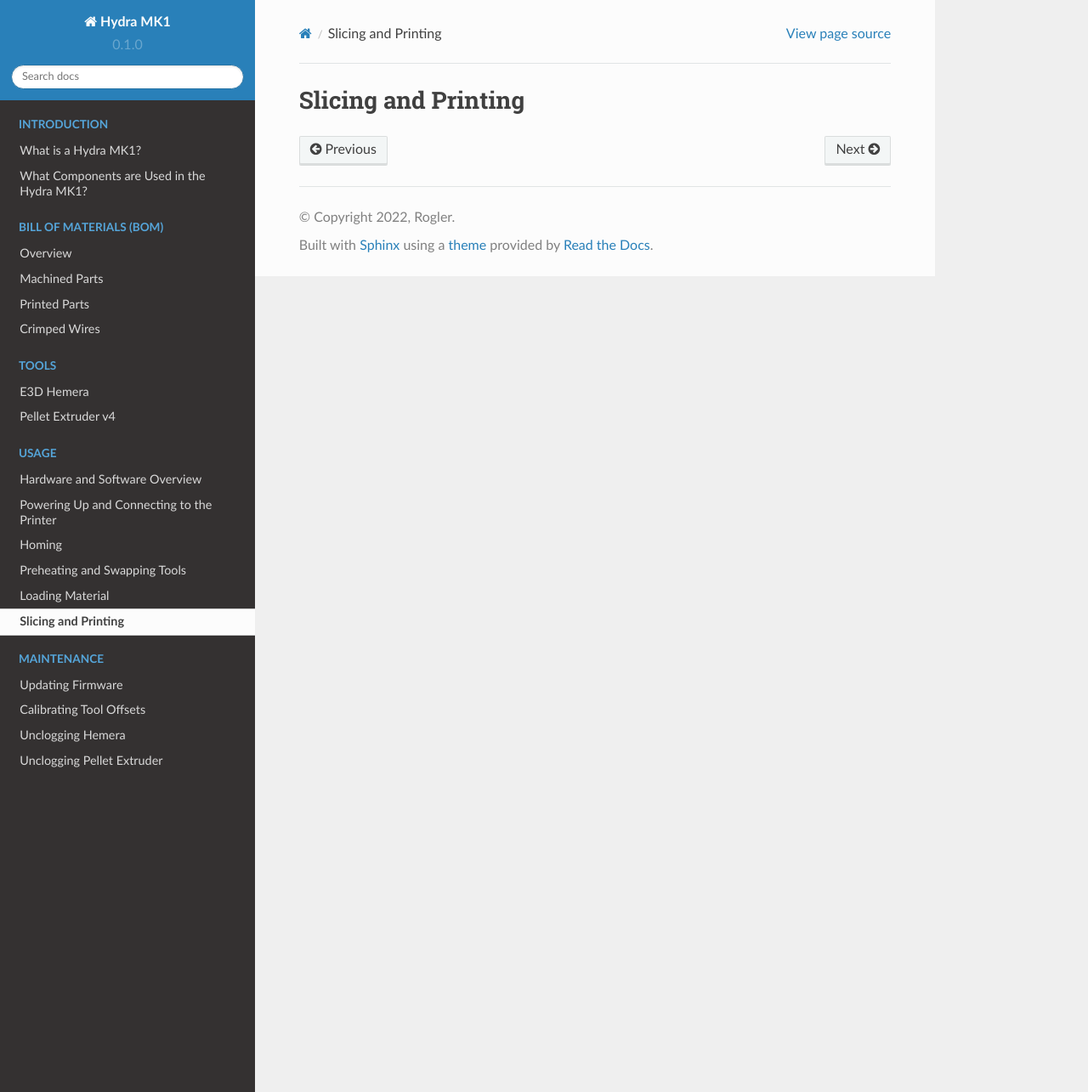
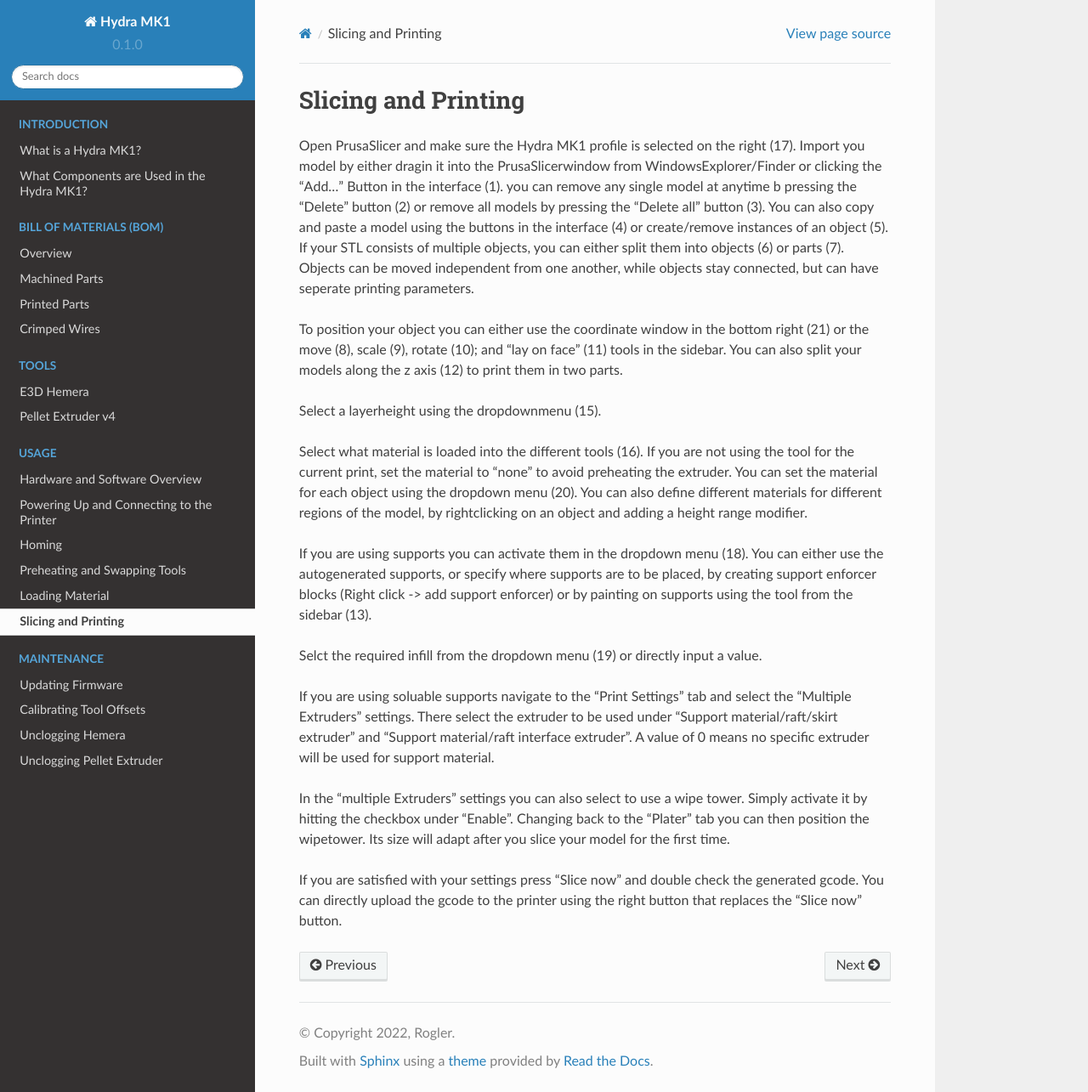
Before and after one commit to srl-ethz/hydra-documentation, a Sphinx documentation site: the page built from docs/source/usage/slicing.rst, in a window 1280 px wide and 1285 px high. Shown: the whole window at 85% size. Built offline with Sphinx 7.4.7 and the Read the Docs theme 2.0.0, drawn with Linux system fonts in a browser that asks for light colours; pages that are not in the unit, such as notebooks, are missing from menus.

Commit message:
Update slicing.rst

```diff
--- a/docs/source/usage/slicing.rst
+++ b/docs/source/usage/slicing.rst
@@ -1,3 +1,21 @@
 ################################
 Slicing and Printing
 ################################
+
+Open PrusaSlicer and make sure the Hydra MK1 profile is selected on the right (17). Import you model by either dragin it into the PrusaSlicerwindow from WindowsExplorer/Finder or clicking the "Add..." Button in the interface (1). you can remove any single model at anytime b pressing the "Delete" button (2) or remove all models by pressing the "Delete all" button (3). You can also copy and paste a model using the buttons in the interface (4) or create/remove instances of an object (5). If your STL consists of multiple objects, you can either split them into objects (6) or parts (7). Objects can be moved independent from one another, while objects stay connected, but can have seperate printing parameters.
+
+To position your object you can either use the coordinate window in the bottom right (21) or the move (8), scale (9), rotate (10); and "lay on face" (11) tools in the sidebar. You can also split your models along the z axis (12) to print them in two parts.
+
+Select a layerheight using the dropdownmenu (15).
+
+Select what material is loaded into the different tools (16). If you are not using the tool for the current print, set the material to "none" to avoid preheating the extruder. You can set the material for each object using the dropdown menu (20). You can also define different materials for different regions of the model, by rightclicking on an object and adding a height range modifier.
+
+If you are using supports you can activate them in the dropdown menu (18). You can either use the autogenerated supports, or specify where supports are to be placed, by creating support enforcer blocks (Right click -> add support enforcer) or by painting on supports using the tool from the sidebar (13).
+
+Selct the required infill from the dropdown menu (19) or directly input a value.
+
+If you are using soluable supports navigate to the "Print Settings" tab and select the "Multiple Extruders" settings. There select the extruder to be used under "Support material/raft/skirt extruder" and "Support material/raft interface extruder". A value of 0 means no specific extruder will be used for support material.
+
+In the "multiple Extruders" settings you can also select to use a wipe tower. Simply activate it by hitting the checkbox under "Enable". Changing back to the "Plater" tab you can then position the wipetower. Its size will adapt after you slice your model for the first time.
+
+If you are satisfied with your settings press "Slice now" and double check the generated gcode. You can directly upload the gcode to the printer using the right button that replaces the "Slice now" button.
```
